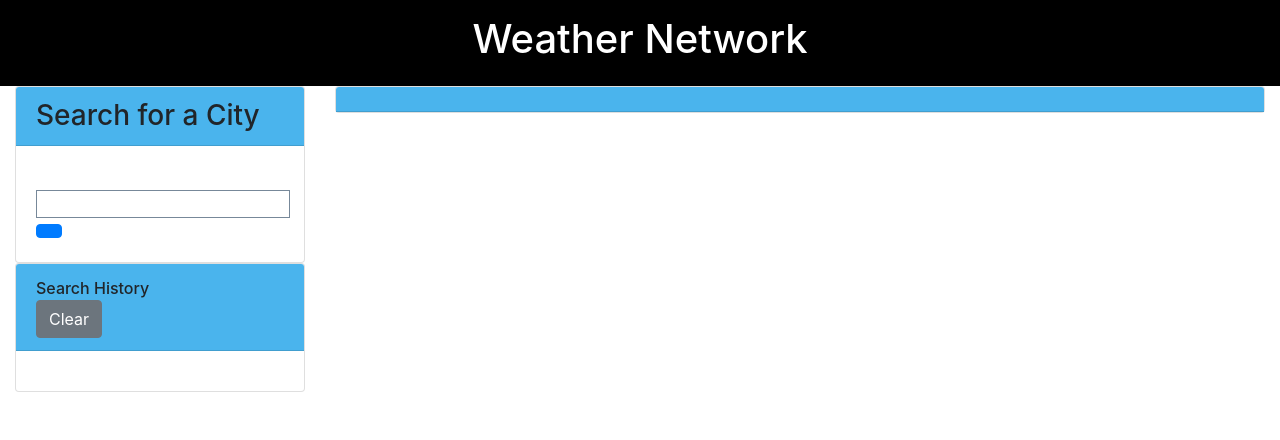
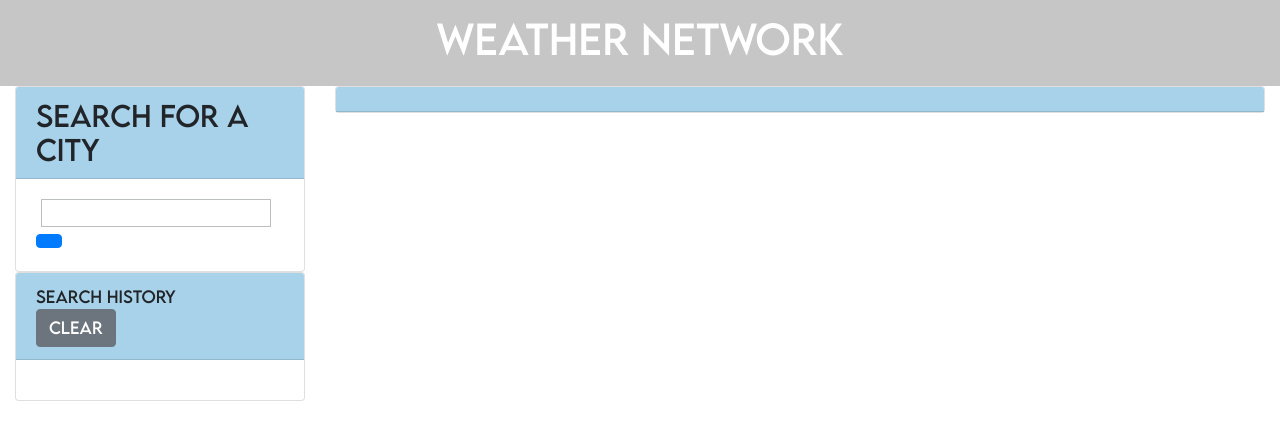
Before and after one commit to lucaspittam/Weather-Network, a plain HTML site: page index.html in a window 1280 px wide. Drawn offline with nearby package versions, Linux system fonts and the light colour scheme; a web font is replaced by a local one.

Commit message:
style finishing touches

```diff
--- a/assets/css/style.css
+++ b/assets/css/style.css
@@ -1,6 +1,13 @@
 /* Bootstrap */
+@font-face {
+    font-family: LEMONMILK;
+    src: url(LEMONMILK-Regular.otf);
+} * {
+    font-family: LEMONMILK;
+}
+
 .header {
-    background-color: black;
+    background-color: rgb(198, 198, 198);
     color: white;
     text-align: center;
     height: auto;
@@ -30,8 +37,8 @@
     border-width: thin;
     margin-bottom: 3px;
     border-radius: 10px;
-    border-color: lightslategray;
-    background-color: lightgray;
+    border-color: rgb(188, 190, 193);
+    background-color: rgb(237, 234, 234);
 }
 
 .history-item h4 {
@@ -39,7 +46,7 @@
 }
 
 .form-input {
-    border-color: lightslategray;
+    border-color: rgb(188, 190, 193);
     border-style: solid;
     border-width: thin;
 
@@ -49,11 +56,11 @@
 }
 
 .card-header {
-    background-color: rgb(74, 180, 237);
+    background-color: rgb(168, 210, 233);
 }
 
 .forecast-card {
-    background-color:  rgb(74, 180, 237);
+    background-color:  rgb(168, 210, 233);
 }
 
 #forecast-container {
```
Also changed, not shown: assets/css/LEMONMILK-Regular.otf (added), 2 other files.
